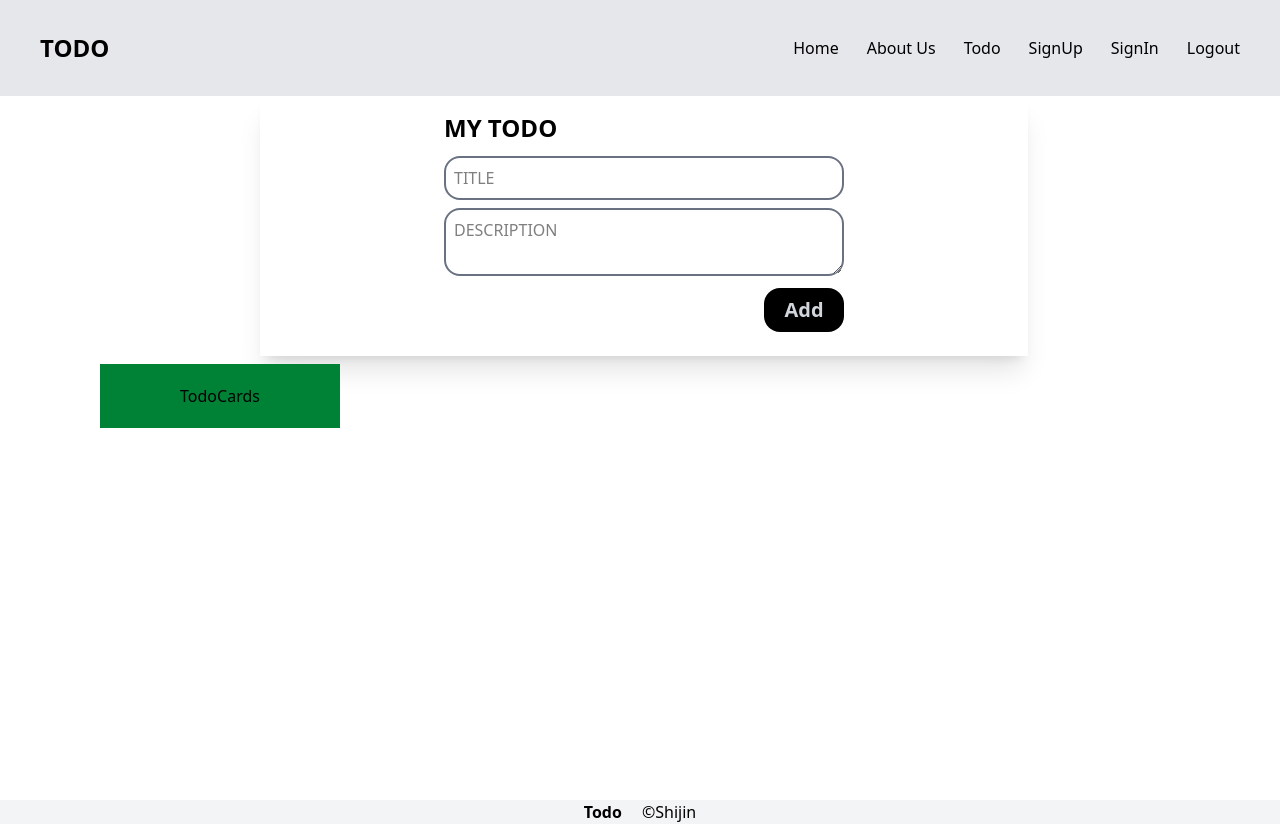
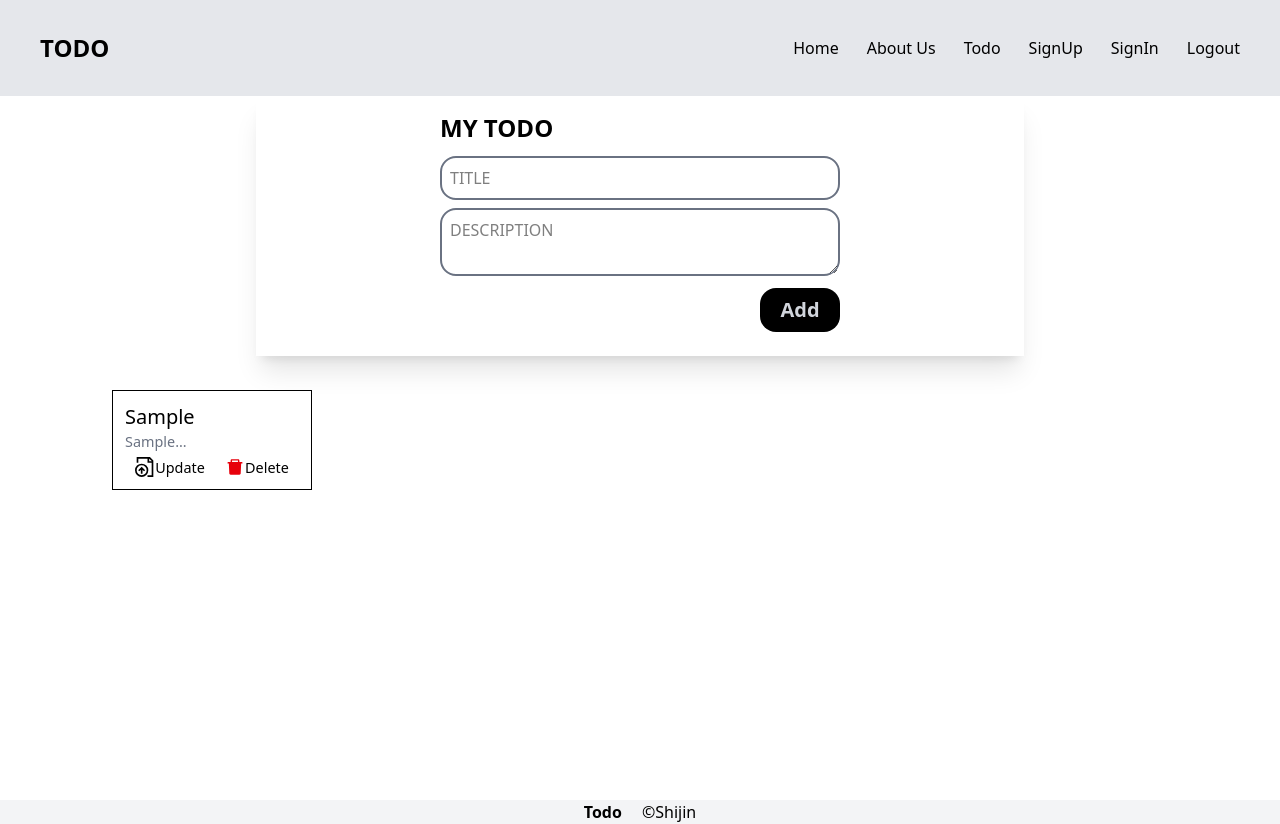
Before and after one commit to Shijin2k3/TODO-MERN, a React (Vite) app in the folder frontend/: page /todo in a window 1280 px wide. Both pictures are taken after typing "Sample", "Sample" into the empty fields and a click on the button "Add". Built offline with nearby package versions, Linux system fonts and the light colour scheme.

Commit message:
initilaized Todo with update and delete

```diff
--- a/frontend/src/components/todo/Todo.jsx
+++ b/frontend/src/components/todo/Todo.jsx
@@ -16,8 +16,8 @@ export const Todo = () => {
    }
 
   return (
-    <div className='w-[100%] h-[88vh]'>
-      <div className='w-[60%] mx-65  flex  justify-center items-center  shadow-xl '>
+    <div className='w-[100%] min-h-[88vh]'>
+      <div className='w-[60%] mx-[20%]  flex  justify-center items-center  shadow-xl '>
         <div className='flex flex-col my-3 w-100 '>
             <h1 className='font-extrabold text-2xl my-1'>MY TODO</h1>
            <input
@@ -39,12 +39,12 @@ export const Todo = () => {
             <button type='submit' onClick={handleSubmit}  className= 'my-3 ml-[80%] bg-black font-bold text-xl text-gray-300 py-2 rounded-2xl cursor-pointer w-[20%] hover:bg-gray-950'>Add</button>
         </div>
       </div>
-      <div className=''>
-        <div className='ml-20'>
-          <div className='flex flex-row flex-wrap justify-items-start'>
+      <div className='my-3'>
+        <div className='mx-20'>
+          <div className=' flex  flex-row flex-wrap justify-items-start'>
             {array && array.map((item,i)=>(
-             <div className= 'w-[20%] h-[8vh] flex items-center justify-center columns-lg bg-green-700 mx-5 my-2'>
-             <TodoCards/>
+             <div className= 'w-[20%] h-[8vh] flex items-center justify-center columns-lg  mx-5 my-10'>
+             <TodoCards title={item.title} description={item.description}/>
              </div>
              ))}
 
--- a/frontend/src/components/todo/TodoCards.jsx
+++ b/frontend/src/components/todo/TodoCards.jsx
@@ -1,8 +1,24 @@
 import React from 'react'
+import {AiFillDelete} from 'react-icons/ai'
+import {GrDocumentUpdate} from 'react-icons/gr'
 
-const TodoCards = () => {
+const TodoCards = ({title,description}) => {
   return (
-    <div className='p-3'>TodoCards</div>
+    <div className='w-50 h-25 p-3 overflow-hidden border-[1px] border-black'>
+      <div className='flex flex-col overflow-clip'>
+        <h4 className='text-xl'>{title}</h4>
+        <p className='text-gray-500 text-[0.9rem] max-w-50'>{description.split("",40)}...</p>
+      </div>
+      <div className='flex justify-around my-1 '>
+        <div className='flex cursor-pointer'><GrDocumentUpdate className='text-[20px] cursor-pointer' />
+        <p className='text-[0.9rem]'>Update</p>
+        </div>
+        <div className='flex cursor-pointer'>
+          <AiFillDelete className='text-[20px] text-red-600 cursor-pointer' />
+          <p className='text-[0.9rem]'>Delete</p>
+          </div>
+      </div>
+    </div>
   )
 }
 
```
